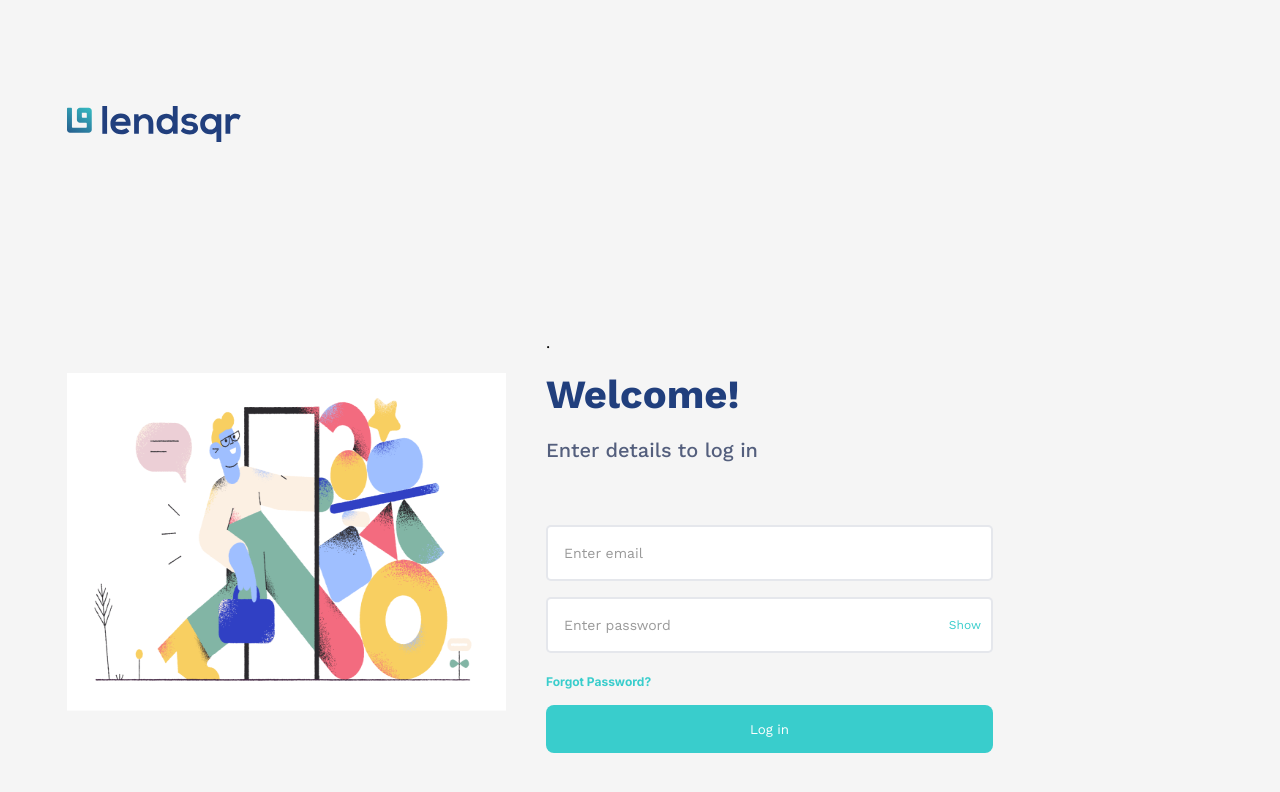
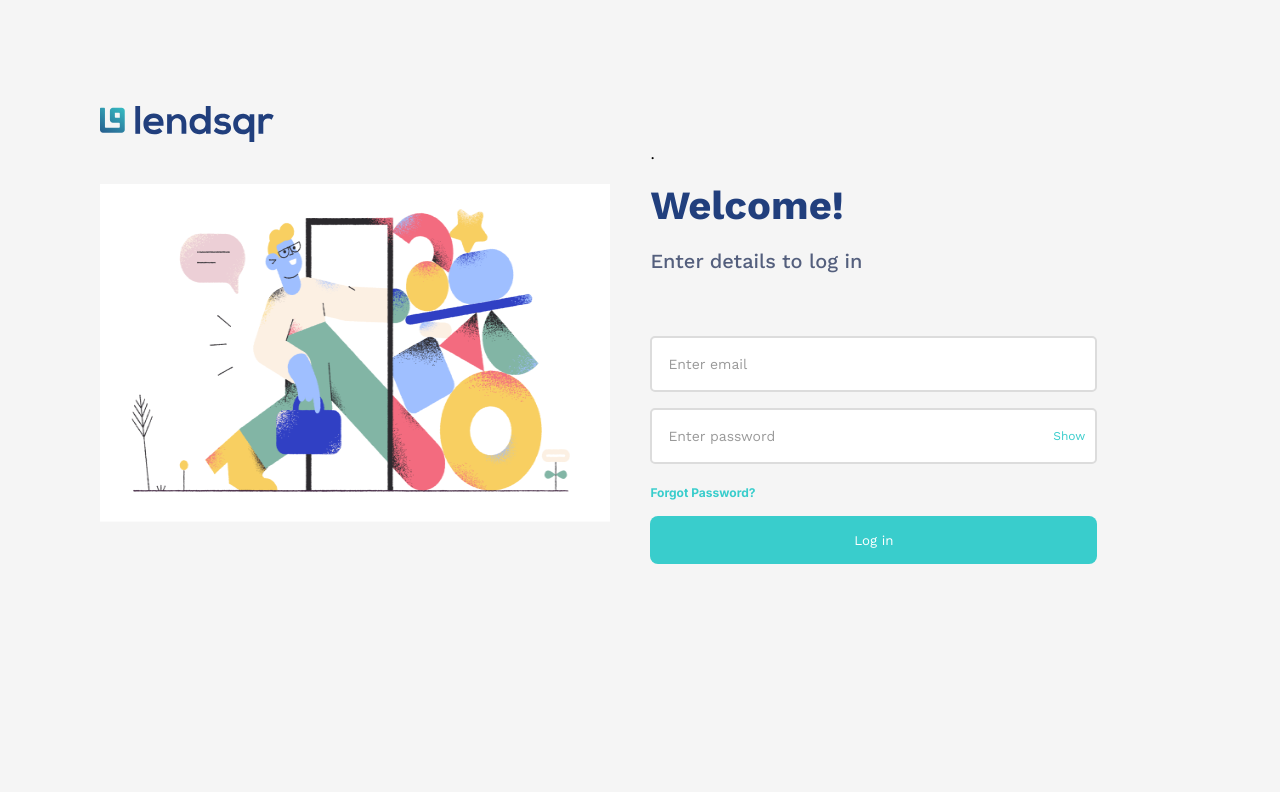
Before and after one commit to Kaddesh/lendsqr-fe-test, a React (Vite) app: page /login in a window 1280 px wide. Shown: the top 792 px of the page. Built offline with nearby package versions, Linux system fonts and the light colour scheme.

Commit message:
fix: fix focus on input

```diff
--- a/src/pages/Login/Login.scss
+++ b/src/pages/Login/Login.scss
@@ -6,13 +6,15 @@
 .login-page {
   background: #f5f5f5;
   padding: 10px;
+  height: 100vh;
 
   @include breakpoint-up(medium) {
     padding: 30px;
+
   }
 
   @include breakpoint-up(large) {
-    padding-left: 67px;
+    padding-left: 100px;
     padding-top: 106px;
   }
 
@@ -31,7 +33,6 @@
     display: flex;
     align-items: center;
     justify-content: space-between;
-    min-height: 100vh;
   }
 
   &__art {
@@ -53,8 +54,7 @@
     width: 100%;
 
     @include breakpoint-up(large) {
-      max-width: 704px;
-      width: 100%;
+      width: 704px;
       margin-left: 40px;
       // margin-left: 100px;
     }
@@ -135,10 +135,17 @@
     height: 50px;
     width: 100%;
     border-radius: 5px;
-    border: 2px solid rgba(84, 95, 125, 0.15);
+     border: 2px solid #dcdcdc;
     padding: 18px 16px;
     font-size: 14px;
     font-weight: 400;
+    outline: none;
+
+     &:focus {
+      border-color: #39cdcc;
+      font-size: 14px;
+    }
+
   }
 
   /* placeholder styling */
```
